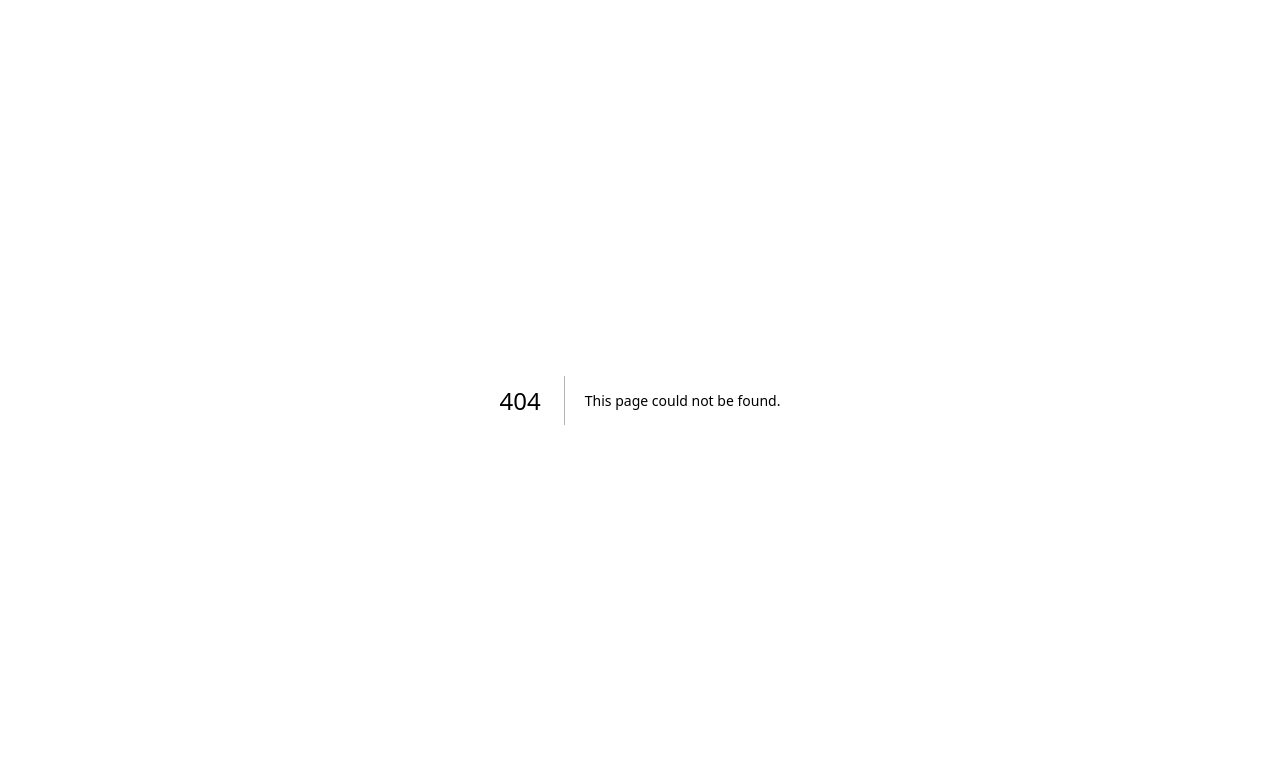
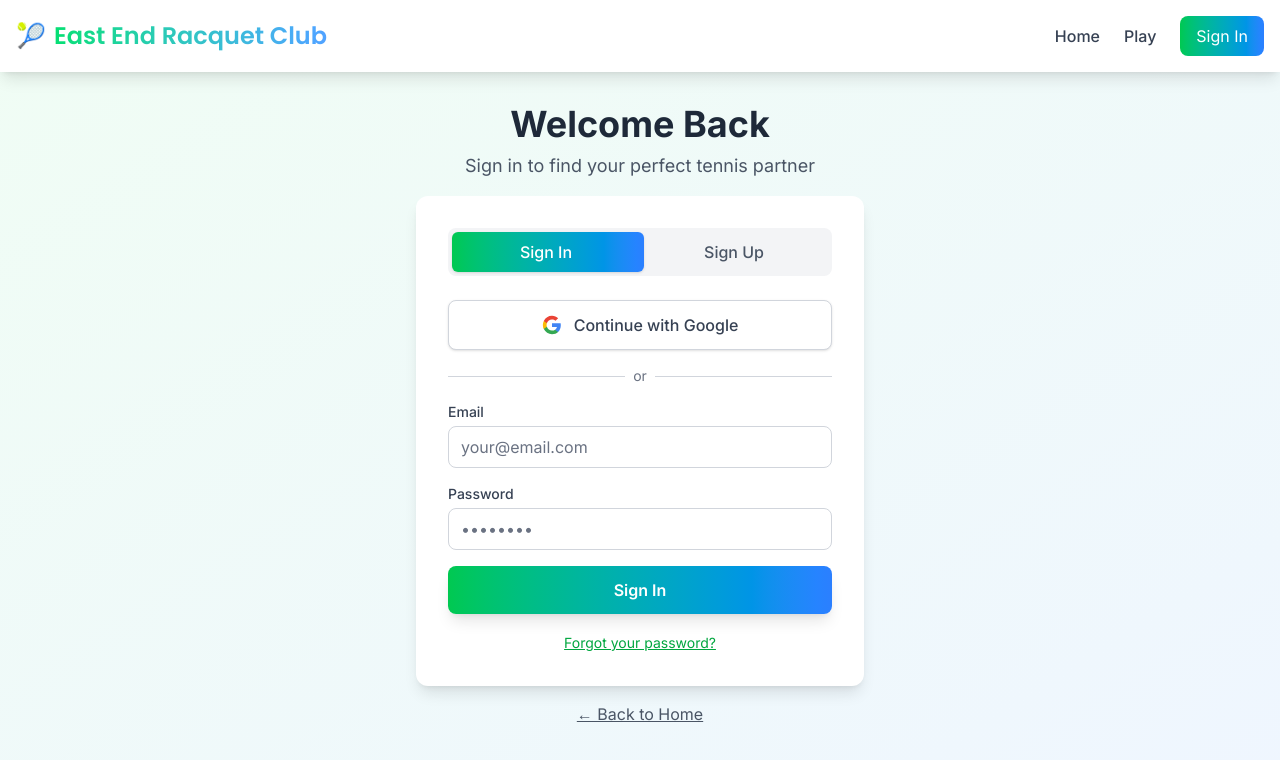
Before and after one commit to Domipowski/East-End-Racquet-Club, a Next.js app: page /auth in a window 1280 px wide. Before the commit this address had no page. Shown: the top 760 px of the page. Built offline with nearby package versions, Linux system fonts and the light colour scheme; no server answers.

Commit message:
Sign in/up ui complete

```diff
--- /dev/null
+++ b/app/auth/page.js
@@ -0,0 +1,215 @@
+'use client'
+
+import { useState } from 'react'
+import Link from 'next/link'
+import { supabase } from '../../lib/supabase'
+import Navbar from '../components/navbar'
+
+export default function SignInUp() {
+  const [isSignUp, setIsSignUp] = useState(false)
+  const [email, setEmail] = useState('')
+  const [password, setPassword] = useState('')
+  const [loading, setLoading] = useState(false)
+  const [message, setMessage] = useState('')
+
+  const handleEmailAuth = async (e) => {
+    e.preventDefault()
+    setLoading(true)
+    setMessage('')
+
+    try {
+      if (isSignUp) {
+        const { error } = await supabase.auth.signUp({
+          email,
+          password,
+        })
+        if (error) throw error
+        setMessage('Check your email for the confirmation link!')
+      } else {
+        const { error } = await supabase.auth.signInWithPassword({
+          email,
+          password,
+        })
+        if (error) throw error
+        // Redirect will be handled by auth state change
+      }
+    } catch (error) {
+      setMessage(error.message)
+    } finally {
+      setLoading(false)
+    }
+  }
+
+  const handleGoogleAuth = async () => {
+    setLoading(true)
+    try {
+      const { error } = await supabase.auth.signInWithOAuth({
+        provider: 'google',
+        options: {
+          redirectTo: `${window.location.origin}/`
+        }
+      })
+      if (error) throw error
+    } catch (error) {
+      setMessage(error.message)
+      setLoading(false)
+    }
+  }
+
+  return (
+    <div className="min-h-screen bg-gradient-to-br from-green-50 to-blue-50">
+      <Navbar />
+
+      <div className="container mx-auto px-4 py-8">
+        <div className="max-w-md mx-auto">
+          {/* Header */}
+          <div className="text-center mb-4">
+            <h1 className="text-4xl font-bold text-gray-800 mb-2">
+              {isSignUp ? 'Create Account' : 'Welcome Back'}
+            </h1>
+            <p className="text-lg text-gray-600">
+              {isSignUp
+                ? 'Join the East End Racquet Club community'
+                : 'Sign in to find your perfect tennis partner'
+              }
+            </p>
+          </div>
+
+          {/* Auth Card */}
+          <div className="bg-white rounded-xl shadow-lg p-8">
+            {/* Toggle Sign In/Sign Up */}
+            <div className="relative flex bg-gray-100 rounded-lg p-1 mb-6">
+              {/* Animated Background */}
+              <div
+                className={`absolute top-1 bottom-1 w-1/2 bg-gradient-to-r from-green-500 to-blue-500 rounded-md shadow-sm transition-transform duration-300 ease-in-out ${
+                  isSignUp ? 'translate-x-full' : 'translate-x-0'
+                }`}
+              ></div>
+
+              <button
+                onClick={() => setIsSignUp(false)}
+                className={`relative z-10 flex-1 py-2 px-4 rounded-md font-medium transition-colors duration-300 cursor-pointer ${
+                  !isSignUp
+                    ? 'text-white'
+                    : 'text-gray-600 hover:text-gray-800'
+                }`}
+              >
+                Sign In
+              </button>
+              <button
+                onClick={() => setIsSignUp(true)}
+                className={`relative z-10 flex-1 py-2 px-4 rounded-md font-medium transition-colors duration-300 cursor-pointer ${
+                  isSignUp
+                    ? 'text-white'
+                    : 'text-gray-600 hover:text-gray-800'
+                }`}
+              >
+                Sign Up
+              </button>
+            </div>
+
+            {/* Google Sign In */}
+            <button
+              onClick={handleGoogleAuth}
+              disabled={loading}
+              className="w-full flex items-center justify-center gap-3 bg-white border border-gray-300 text-gray-700 px-4 py-3 rounded-lg font-medium hover:bg-gray-50 transition-colors shadow-sm mb-4 disabled:opacity-50 cursor-pointer disabled:cursor-not-allowed"
+            >
+              <svg className="w-5 h-5" viewBox="0 0 24 24">
+                <path fill="#4285F4" d="M22.56 12.25c0-.78-.07-1.53-.2-2.25H12v4.26h5.92c-.26 1.37-1.04 2.53-2.21 3.31v2.77h3.57c2.08-1.92 3.28-4.74 3.28-8.09z"/>
+                <path fill="#34A853" d="M12 23c2.97 0 5.46-.98 7.28-2.66l-3.57-2.77c-.98.66-2.23 1.06-3.71 1.06-2.86 0-5.29-1.93-6.16-4.53H2.18v2.84C3.99 20.53 7.7 23 12 23z"/>
+                <path fill="#FBBC05" d="M5.84 14.09c-.22-.66-.35-1.36-.35-2.09s.13-1.43.35-2.09V7.07H2.18C1.43 8.55 1 10.22 1 12s.43 3.45 1.18 4.93l2.85-2.22.81-.62z"/>
+                <path fill="#EA4335" d="M12 5.38c1.62 0 3.06.56 4.21 1.64l3.15-3.15C17.45 2.09 14.97 1 12 1 7.7 1 3.99 3.47 2.18 7.07l3.66 2.84c.87-2.6 3.3-4.53 6.16-4.53z"/>
+              </svg>
+              Continue with Google
+            </button>
+
+            {/* Divider */}
+            <div className="relative mb-4">
+              <div className="absolute inset-0 flex items-center">
+                <div className="w-full border-t border-gray-300"></div>
+              </div>
+              <div className="relative flex justify-center text-sm">
+                <span className="px-2 bg-white text-gray-500">or</span>
+              </div>
+            </div>
+
+            {/* Email/Password Form */}
+            <form onSubmit={handleEmailAuth} className="space-y-4">
+              <div>
+                <label htmlFor="email" className="block text-sm font-medium text-gray-700 mb-1">
+                  Email
+                </label>
+                <input
+                  id="email"
+                  type="email"
+                  value={email}
+                  onChange={(e) => setEmail(e.target.value)}
+                  required
+                  className="w-full px-3 py-2 border border-gray-300 rounded-lg focus:outline-none focus:ring-2 focus:ring-green-500 focus:border-transparent placeholder-gray-500"
+                  placeholder="your@email.com"
+                />
+              </div>
+
+              <div>
+                <label htmlFor="password" className="block text-sm font-medium text-gray-700 mb-1">
+                  Password
+                </label>
+                <input
+                  id="password"
+                  type="password"
+                  value={password}
+                  onChange={(e) => setPassword(e.target.value)}
+                  required
+                  minLength={6}
+                  className="w-full px-3 py-2 border border-gray-300 rounded-lg focus:outline-none focus:ring-2 focus:ring-green-500 focus:border-transparent placeholder-gray-500"
+                  placeholder="••••••••"
+                />
+              </div>
+
+              <button
+                type="submit"
+                disabled={loading}
+                className="w-full bg-gradient-to-r from-green-500 to-blue-500 text-white px-4 py-3 rounded-lg font-semibold hover:from-green-600 hover:to-blue-600 transition-colors shadow-lg disabled:opacity-50 cursor-pointer disabled:cursor-not-allowed"
+              >
+                {loading ? 'Loading...' : (isSignUp ? 'Create Account' : 'Sign In')}
+              </button>
+            </form>
+
+            {/* Message */}
+            {message && (
+              <div className={`mt-4 p-3 rounded-lg text-sm ${
+                message.includes('Check your email')
+                  ? 'bg-green-50 text-green-700 border border-green-200'
+                  : 'bg-red-50 text-red-700 border border-red-200'
+              }`}>
+                {message}
+              </div>
+            )}
+
+            {/* Footer Links */}
+            <div className="mt-4 text-center">
+              {!isSignUp && (
+                <Link
+                  href="/forgot-password"
+                  className="text-sm text-green-600 hover:text-green-800 underline cursor-pointer"
+                >
+                  Forgot your password?
+                </Link>
+              )}
+            </div>
+          </div>
+
+          {/* Back to Home */}
+          <div className="text-center mt-4">
+            <Link
+              href="/"
+              className="text-gray-600 hover:text-gray-800 underline cursor-pointer"
+            >
+              ← Back to Home
+            </Link>
+          </div>
+        </div>
+      </div>
+    </div>
+  )
+}
--- a/app/components/navbar.js
+++ b/app/components/navbar.js
@@ -65,7 +65,7 @@ export default function Navbar({ session }) {
                 </>
               ) : (
                 <Link
-                  href="/signin"
+                  href="/auth"
                   className="bg-gradient-to-r from-green-500 to-blue-500 text-white px-4 py-2 rounded-lg hover:bg-green-700 transition-colors"
                 >
                   Sign In
```
